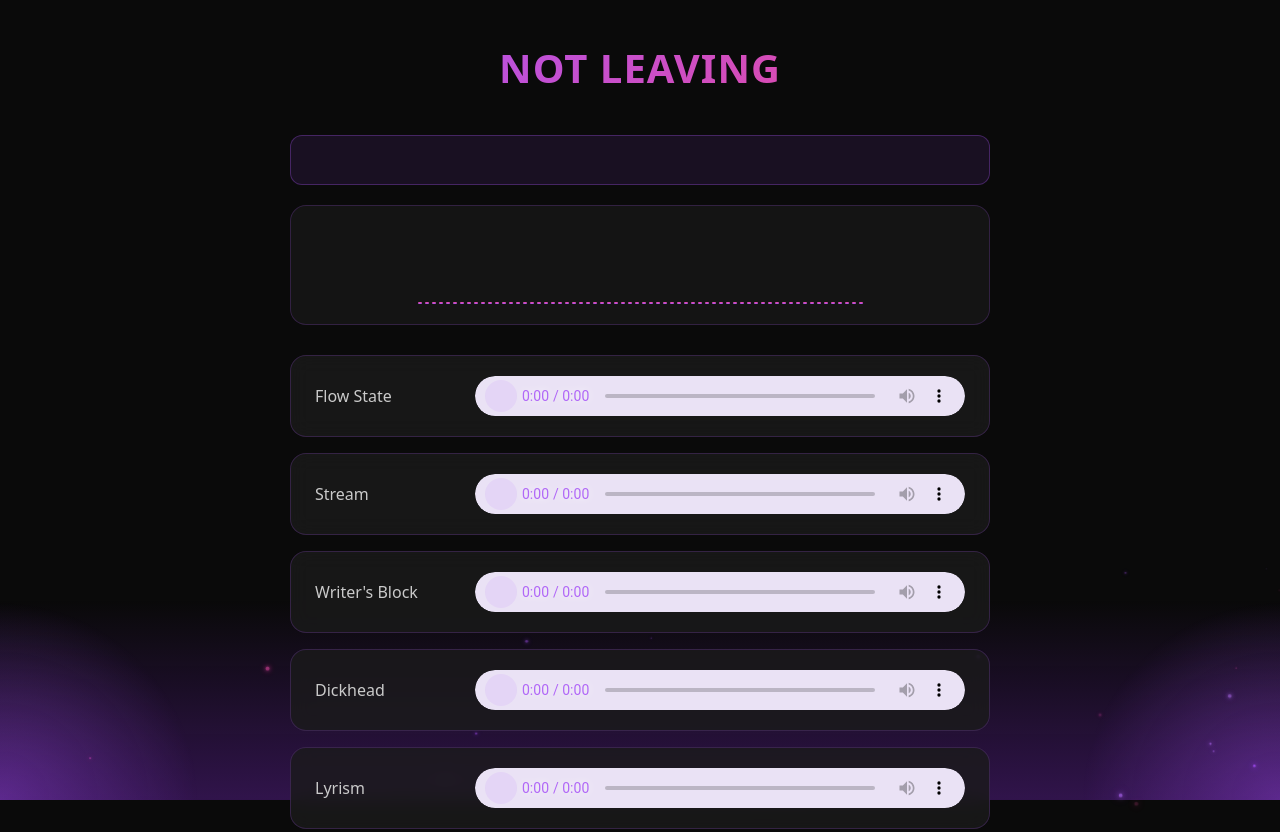
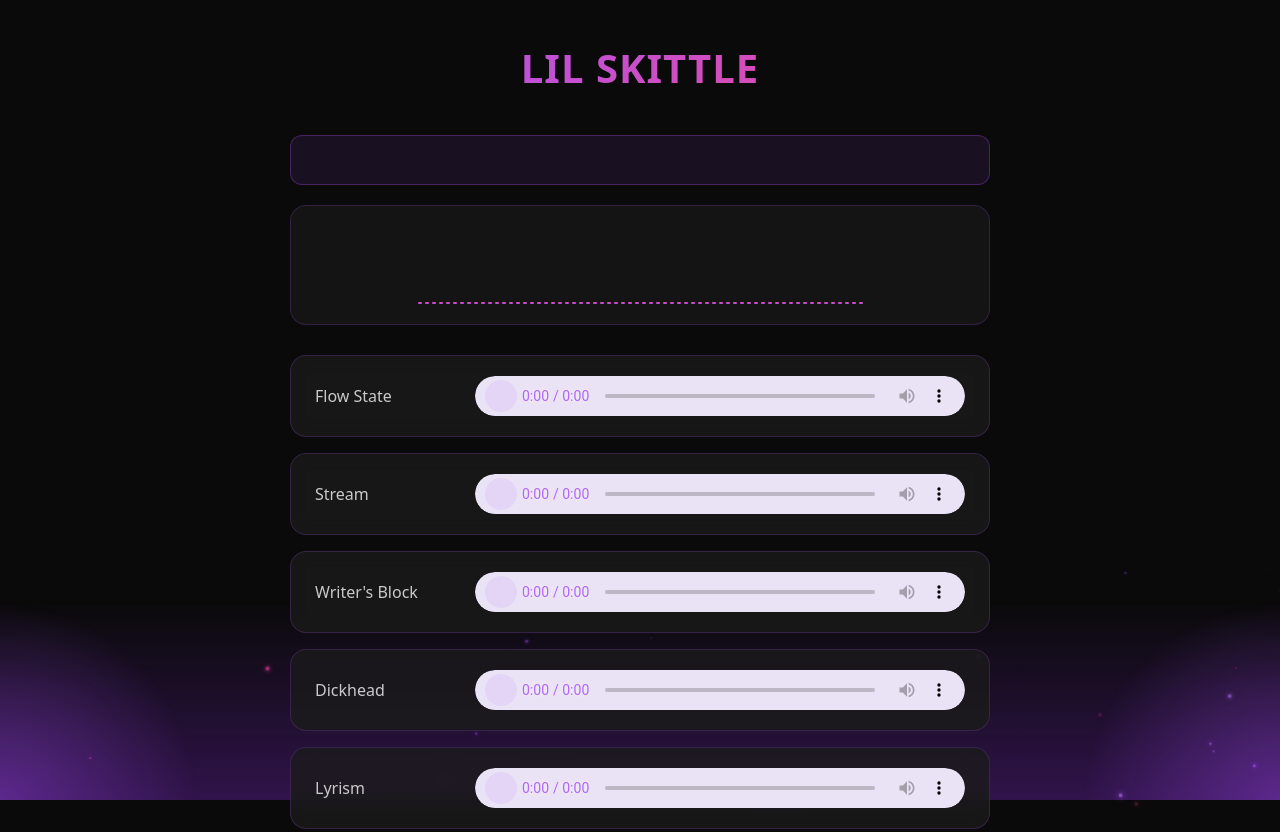
Before and after one commit to 0alter0/music, a plain HTML site: page index.html in a window 1280 px wide. Shown: the top 832 px of the page. Drawn offline with Linux system fonts and the light colour scheme.

Commit message:
Change header text from 'NOT LEAVING' to 'LIL SKITTLE'

```diff
--- a/index.html
+++ b/index.html
@@ -315,7 +315,7 @@
   <div class="particles" id="particles"></div>
 
   <div class="container">
-    <h1>NOT LEAVING</h1>
+    <h1>LIL SKITTLE</h1>
 
     <div class="now-playing">
       <div class="now-playing-text" id="nowPlayingText">Select a track to play</div>
```
